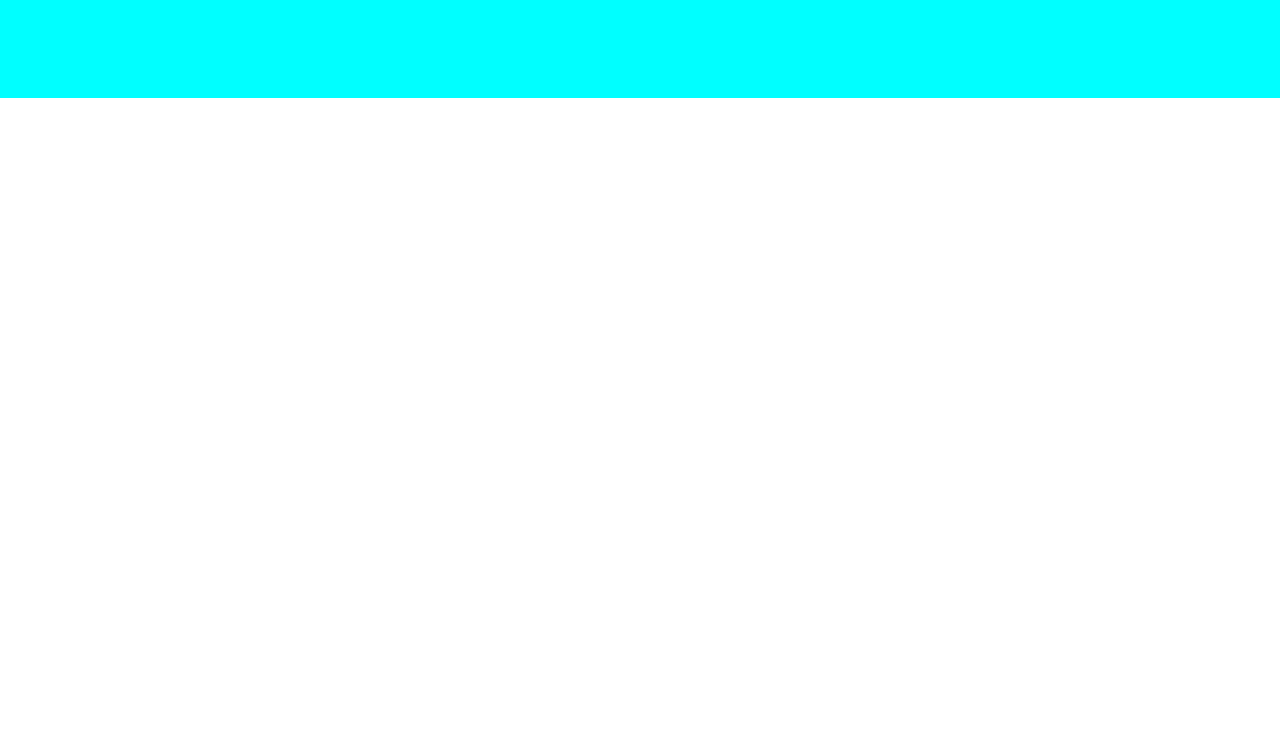
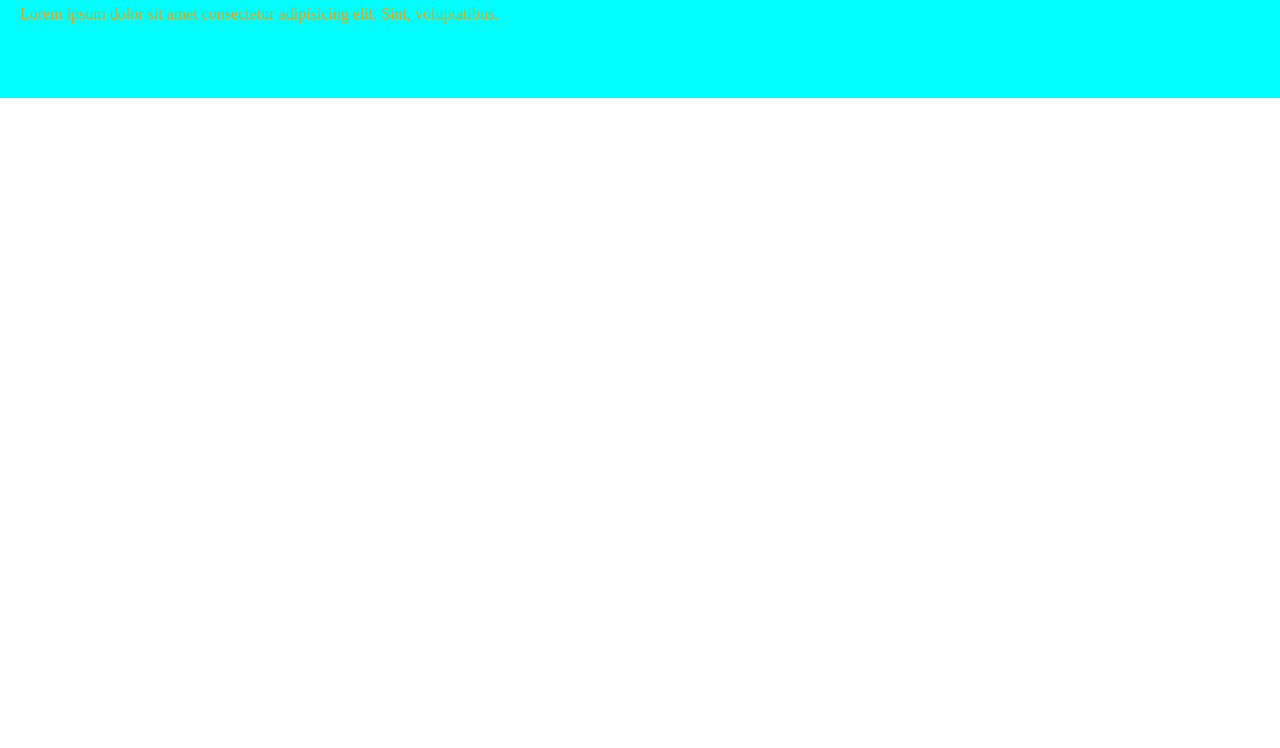
Before and after one commit to Toriyama66/29240, a plain HTML site: page index.html in a window 1280 px wide. Shown: the part 52-800 px from the top of the page. Drawn offline with Linux system fonts and the light colour scheme.

Commit message:
agrego parrafos y estilos

```diff
--- a/index.html
+++ b/index.html
@@ -9,6 +9,7 @@
   <body>
     <header>
       <h1>Mi Curso de Github</h1>
+      <p>Lorem ipsum dolor sit amet consectetur adipisicing elit. Sint, voluptatibus.</p>
     </header>
   </body>
 </html>
--- a/style.css
+++ b/style.css
@@ -14,3 +14,8 @@ header{
 h1{
   text-align: center;
 }
+
+p{
+  padding: 20px;
+  color: goldenrod;
+}
```
